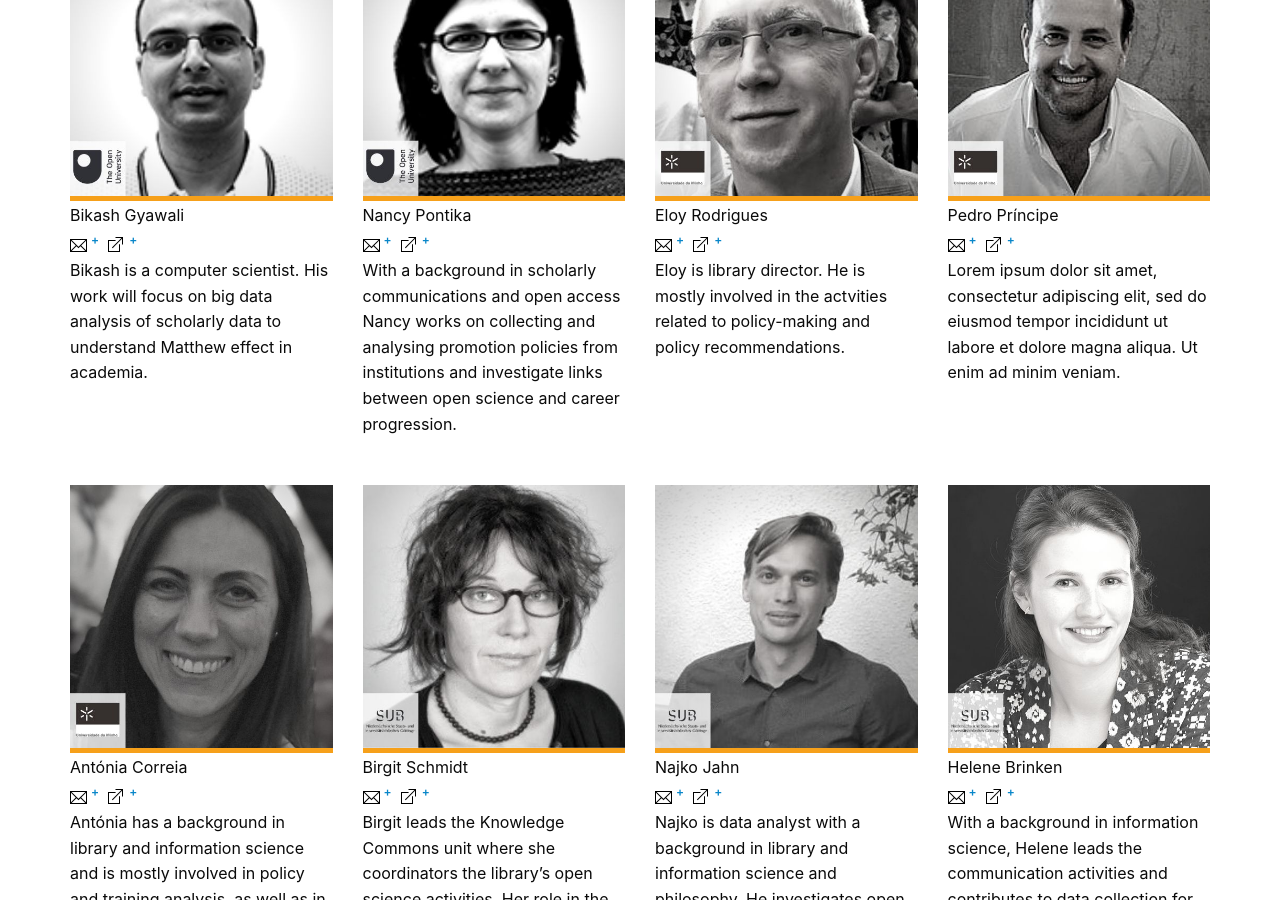
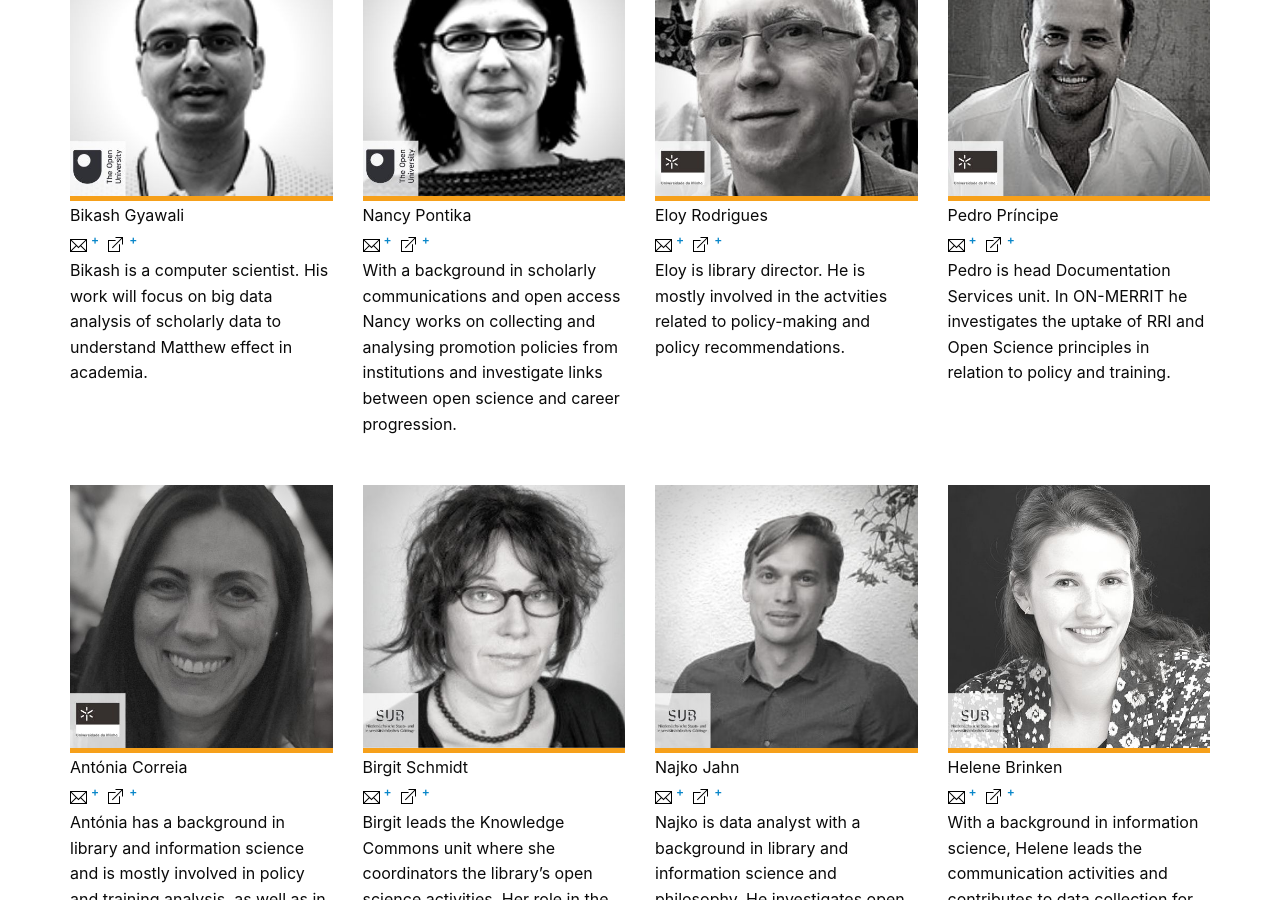
Before and after one commit to subugoe/on-merrit-website, a Jekyll site: the page built from pages/about/team.md, in a window 1280 px wide and 900 px high, scrolled down 1597 px. Built offline with Jekyll 4.4.1, drawn with Linux system fonts in a browser that asks for light colours; nearby versions of some CDN libraries; comment, search, counter and statistics services are not loaded.

Commit message:
Update people.yml

```diff
--- a/_data/people.yml
+++ b/_data/people.yml
@@ -80,7 +80,7 @@
     en:
       - https://twitter.com/pedroprincipe
   mail: pedroprincipe@sdum.uminho.pt
-  text: Lorem ipsum dolor sit amet, consectetur adipiscing elit, sed do eiusmod tempor incididunt ut labore et dolore magna aliqua. Ut enim ad minim veniam.
+  text: Pedro is head Documentation Services unit. In ON-MERRIT he investigates the uptake of RRI and Open Science principles in relation to policy and training.
 
 - name: Antónia Correia
   urls:
```
